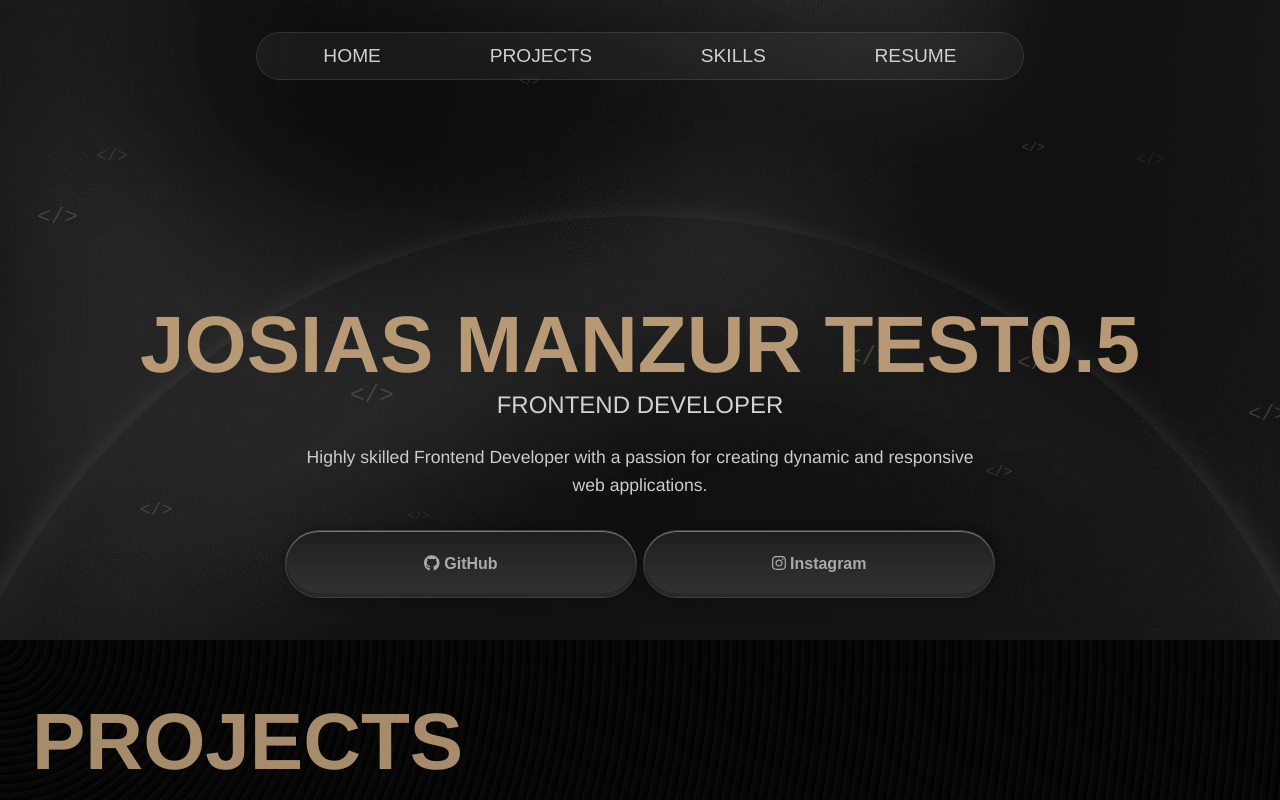
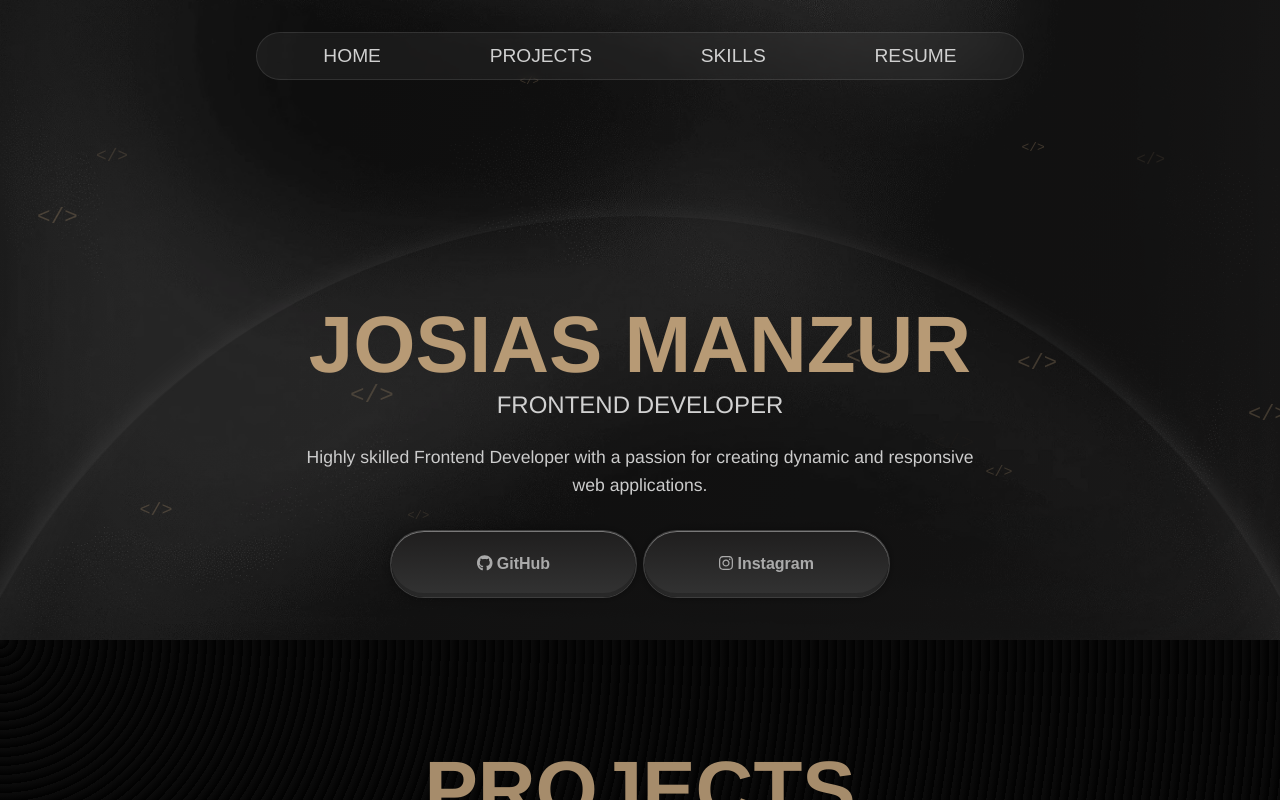
Before and after one commit to josiasmanzur02/portfolio, a React (Create React App) app: page / in a window 1280 px wide. Shown: the top 800 px of the page. Built offline with nearby package versions, Linux system fonts and the light colour scheme.

Commit message:
Pushing changes after testing for mobile

```diff
--- a/public/index.html
+++ b/public/index.html
@@ -17,6 +17,7 @@
   <meta name="theme-color" content="#333">
   <meta name="apple-mobile-web-app-capable" content="yes">
   <meta name="apple-mobile-web-app-status-bar-style" content="black-translucent">
+  <link rel="stylesheet" href="style.css">
 </head>
 
 <body>
--- /dev/null
+++ b/public/style.css
@@ -0,0 +1,3 @@
+html {
+    background-color: linear-gradient(135deg, #1f1e1e, #333);
+}
--- a/src/components/Header.jsx
+++ b/src/components/Header.jsx
@@ -71,7 +71,7 @@
 
       <div className="hero-inner">
         <div className="hero-text">
-          <h2 className="hero-title">Josias Manzur Test0.5</h2>
+          <h2 className="hero-title">Josias Manzur</h2>
           <h2 className="hero-subtitle">FrontEnd Developer</h2>
           <p className="hero-description">
             Highly skilled Frontend Developer with a passion for creating
```
